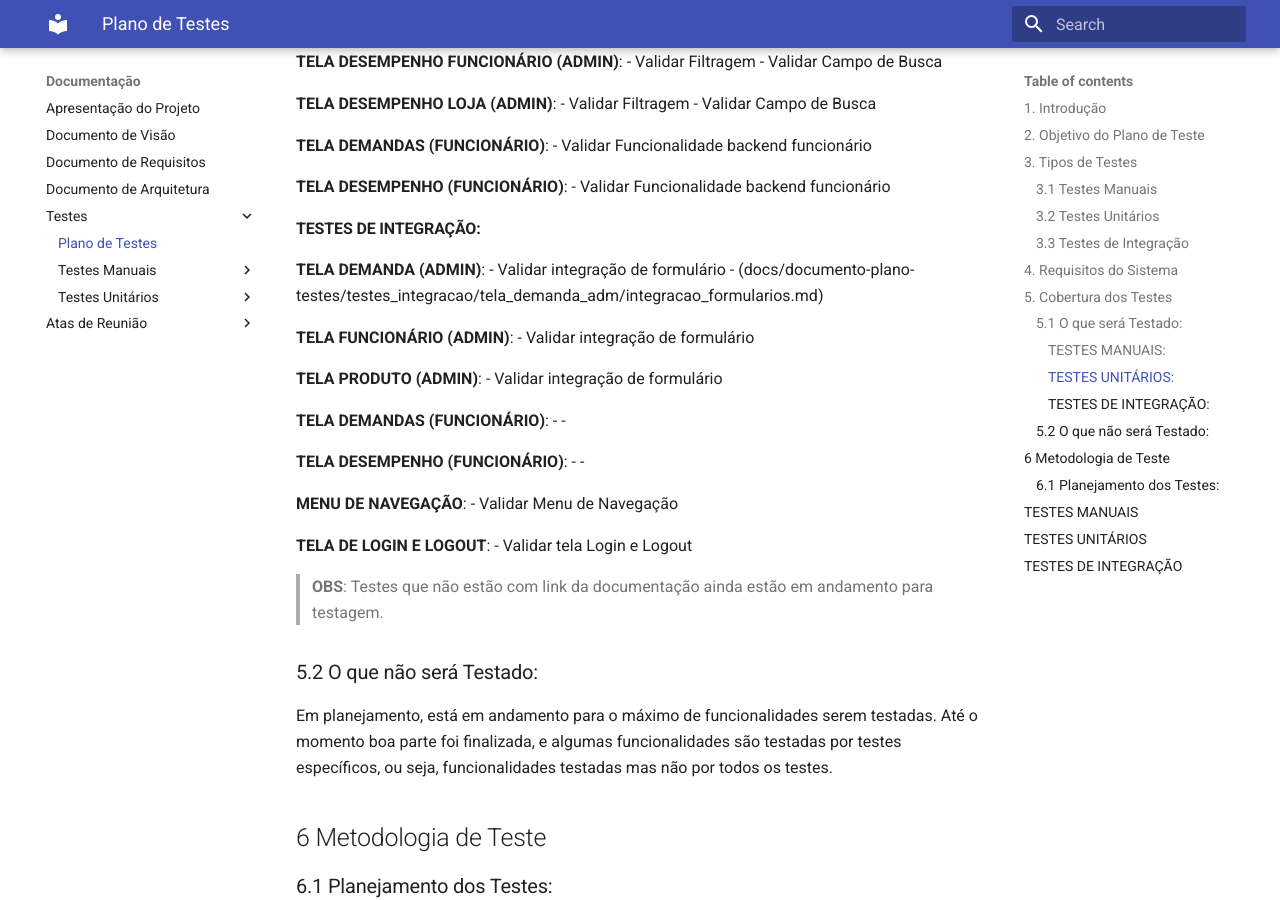
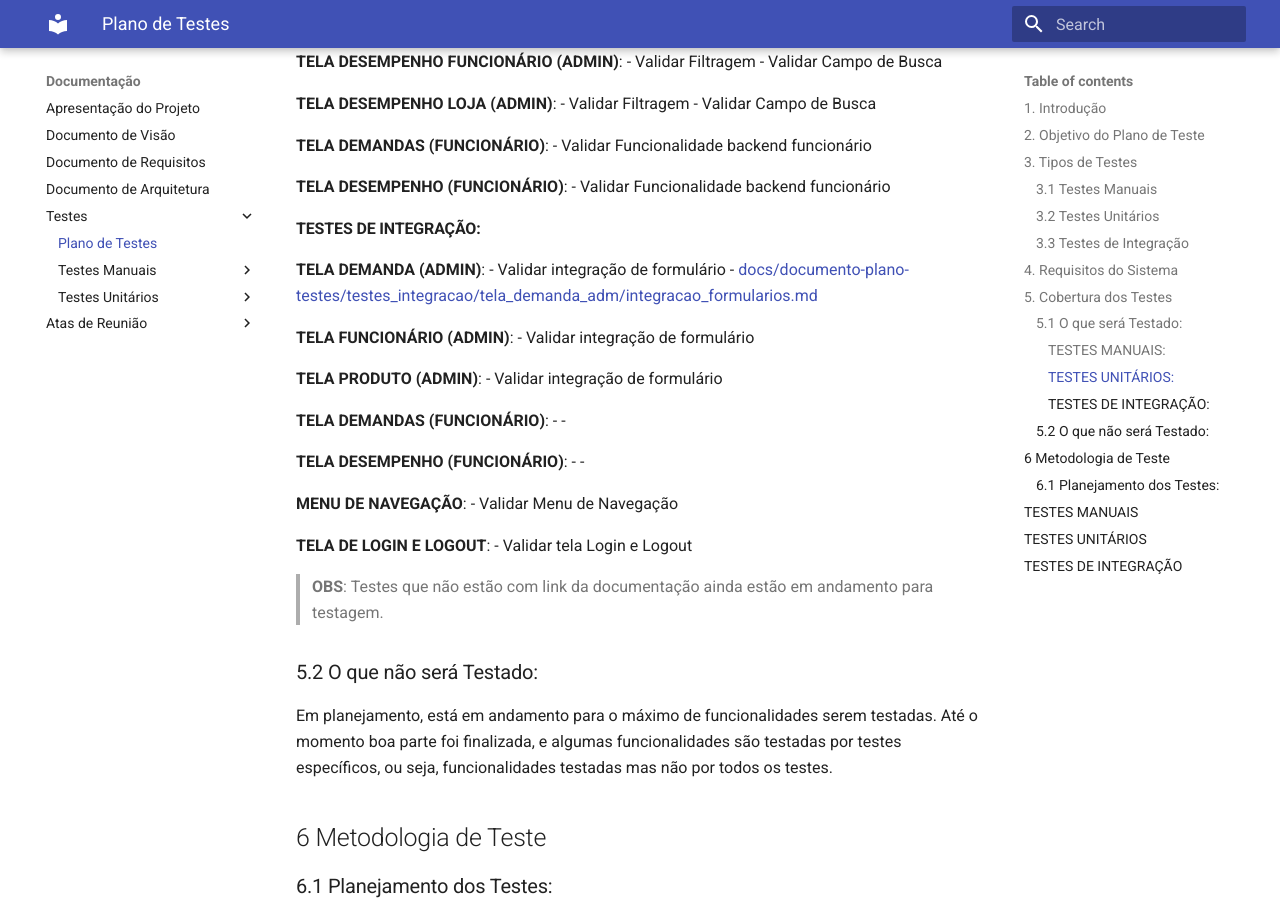
Before and after one commit to JAugustoM/Gestao-Catavento, an MkDocs documentation site: the page built from docs/documento-plano-testes/documento-plano-testes.md, in a window 1280 px wide and 900 px high, scrolled down 2404 px. Built offline with MkDocs 1.6.1 and Material for MkDocs 9.7.7, drawn with Linux system fonts in a browser that asks for light colours; part of the change alters nothing that is shown.

```diff
--- a/docs/documento-plano-testes/documento-plano-testes.md
+++ b/docs/documento-plano-testes/documento-plano-testes.md
@@ -91,7 +91,7 @@ Os testes de integração serão realizados para verificar a comunicação entre
 #### TESTES DE INTEGRAÇÃO:
 
 **TELA DEMANDA (ADMIN)**:
-- Validar integração de formulário - (docs/documento-plano-testes/testes_integracao/tela_demanda_adm/integracao_formularios.md)
+- Validar integração de formulário - [docs/documento-plano-testes/testes_integracao/tela_demanda_adm/integracao_formularios.md](docs/documento-plano-testes/testes_integracao/tela_demanda_adm/integracao_formularios.md)
 
 **TELA FUNCIONÁRIO (ADMIN)**:
 - Validar integração de formulário
```
